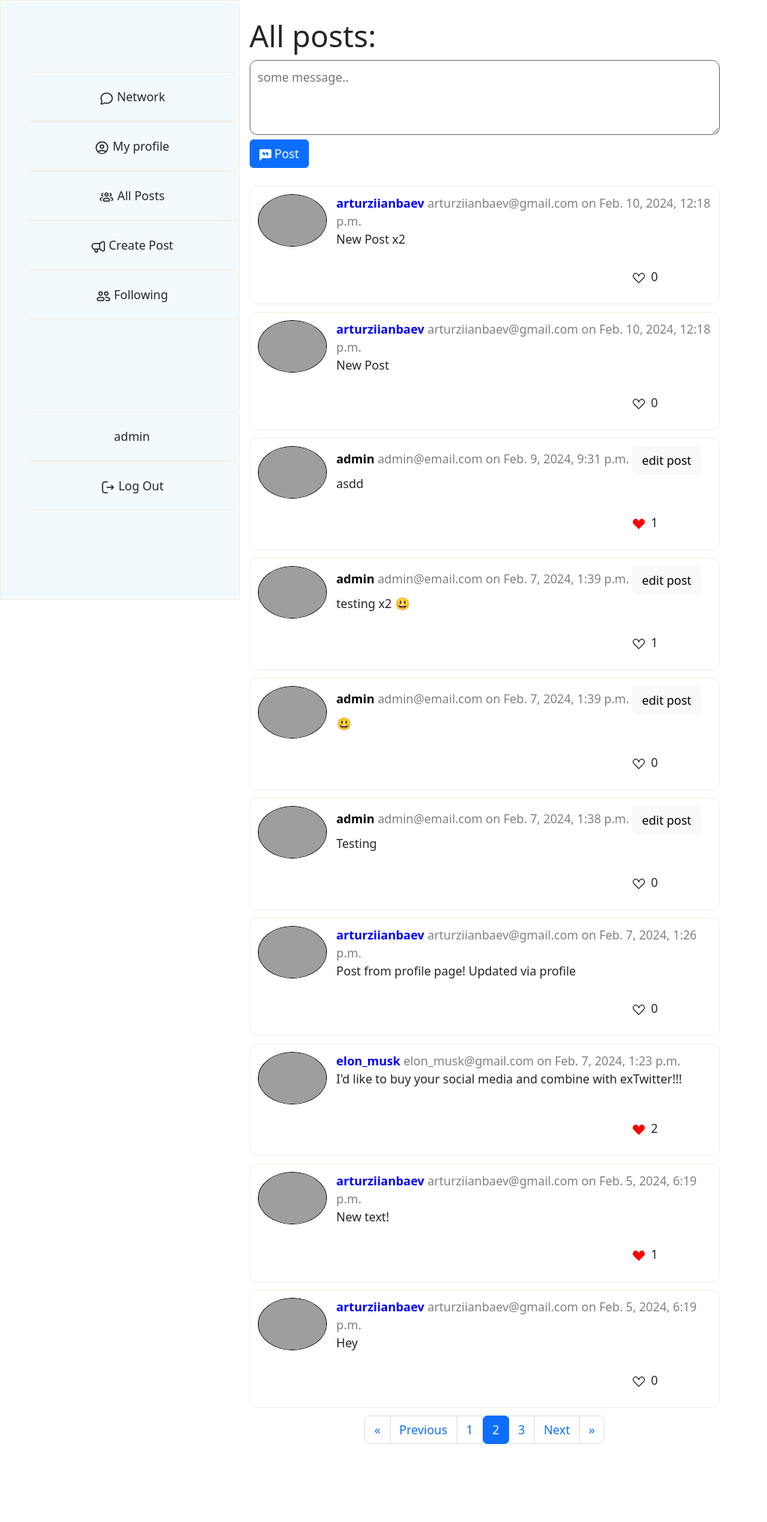
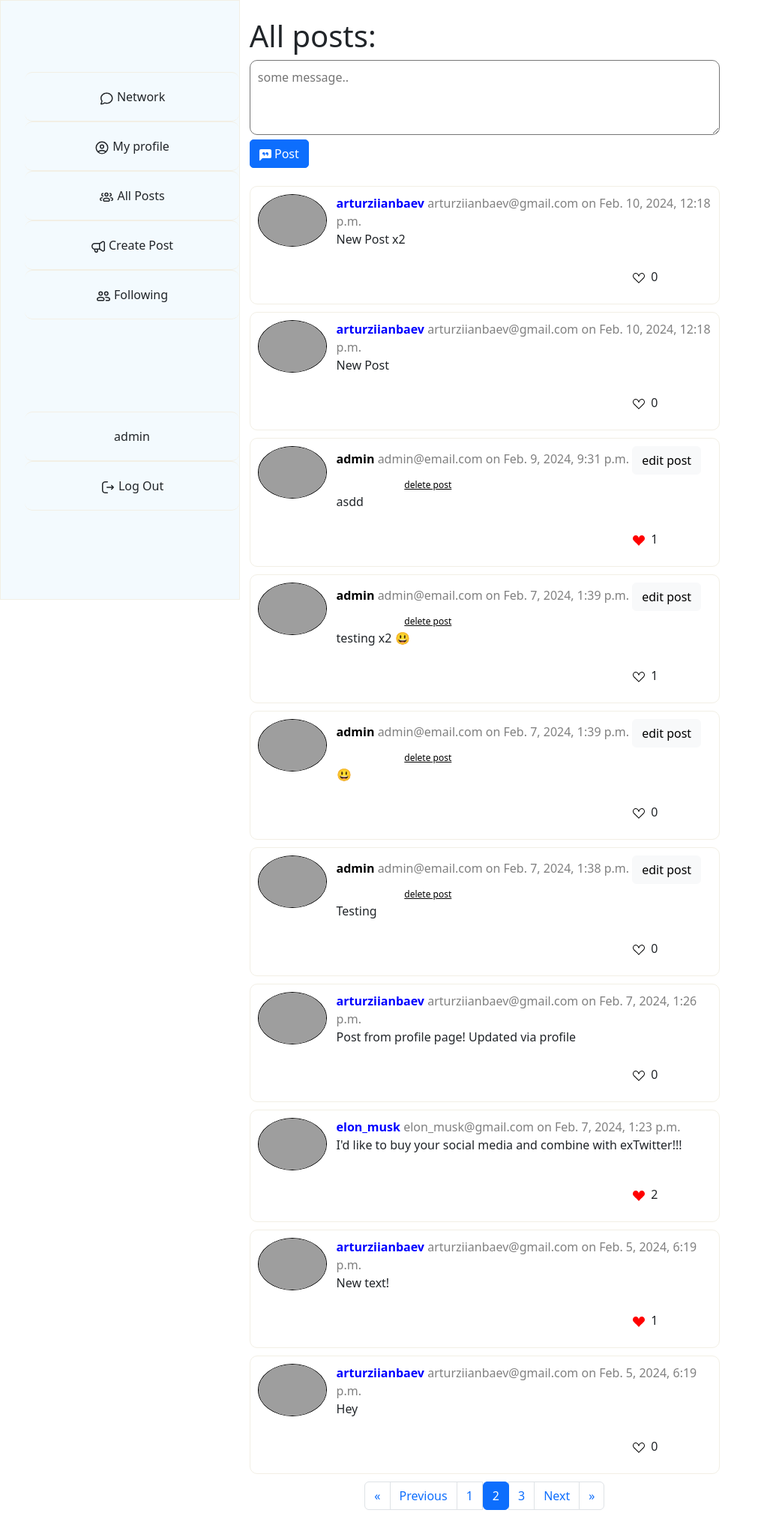
Before and after one commit to ArturrrZ/Network, a Django app: page /?page=2 in a window 1280 px wide. Shown: the whole page at 75% size, without its empty margins (0-1023 px from the left). Before the commit the page ends 1926 px from the top, so only its background shows below. Run offline with Django 3.2, Linux system fonts and the light colour scheme; a user stored in the database is signed in; data comes from the database, SQL or seed files in the repository; both versions use the stored data as it was after the commit; grey boxes are pictures that could not be loaded.

Commit message:
delete post function

```diff
--- a/network/static/network/styles.css
+++ b/network/static/network/styles.css
@@ -118,3 +118,8 @@ textarea{
     margin-right:2%;
 }
 .likes{margin-left:80%;}
+.delete {
+    color:black;
+    font-size:12px;
+    margin-left:15%;
+}
--- a/network/templates/network/index.html
+++ b/network/templates/network/index.html
@@ -20,6 +20,7 @@
         <span class="email">{{post.user.email}} on {{post.date}}</span>
         {% if post.user == request.user %}
         <button class="edit_button btn btn-light" >edit post</button>
+        <a href="{% url 'delete' post.id %}" class="delete">delete post</a>
         {% endif %}
             <br>
 
--- a/network/templates/network/profile.html
+++ b/network/templates/network/profile.html
@@ -43,6 +43,7 @@
           {% if post.user == user%}
 
           <button class="edit_button_profile btn btn-light" >edit post</button>
+          <a href="{% url 'delete' post.id %}" class="delete">delete post</a>
           {% endif %}
         <p>{{post.body}}</p>
         <span class="likes" style="margin-left:90%;">
--- a/network/urls.py
+++ b/network/urls.py
@@ -14,5 +14,6 @@ urlpatterns = [
     path("follow/<int:profile_id>/<int:special_key>",views.follow,name="follow"),
     path("following",views.following,name="following"),
     path("edit",views.edit_post,name="edit"),
-    path("edit_profile_img",views.edit_profile_img,name="edit_profile_img")
+    path("edit_profile_img",views.edit_profile_img,name="edit_profile_img"),
+    path("delete/<int:post_id>",views.delete,name="delete")
 ]
--- a/network/views.py
+++ b/network/views.py
@@ -10,6 +10,7 @@ import datetime
 from django.core.exceptions import ObjectDoesNotExist
 from django.core.paginator import Paginator
 from django.views.decorators.csrf import csrf_exempt
+from django.core.exceptions import PermissionDenied
 
 from .models import User, Post, UserFollowing
 
@@ -136,6 +137,19 @@ def edit_post(request):
             return JsonResponse({"error": "You are not the author of this post. Go Away!"},status=403)
     except ObjectDoesNotExist:
         return JsonResponse({"error": f"Post with ID {post_id} does not exist."},status=404)
+@login_required(login_url="login")
+def delete(request,post_id):
+    try:
+        post=Post.objects.get(pk=post_id)
+    except ObjectDoesNotExist:
+        raise PermissionDenied()
+
+    if post.user==request.user:
+        post.delete()
+        return HttpResponseRedirect(reverse("profile",args=(request.user.id,)))
+    else:
+        raise PermissionDenied()
+
 
 def profile(request, profile_id):
     person = User.objects.get(pk=profile_id)
```
Also changed, not shown: db.sqlite3.
